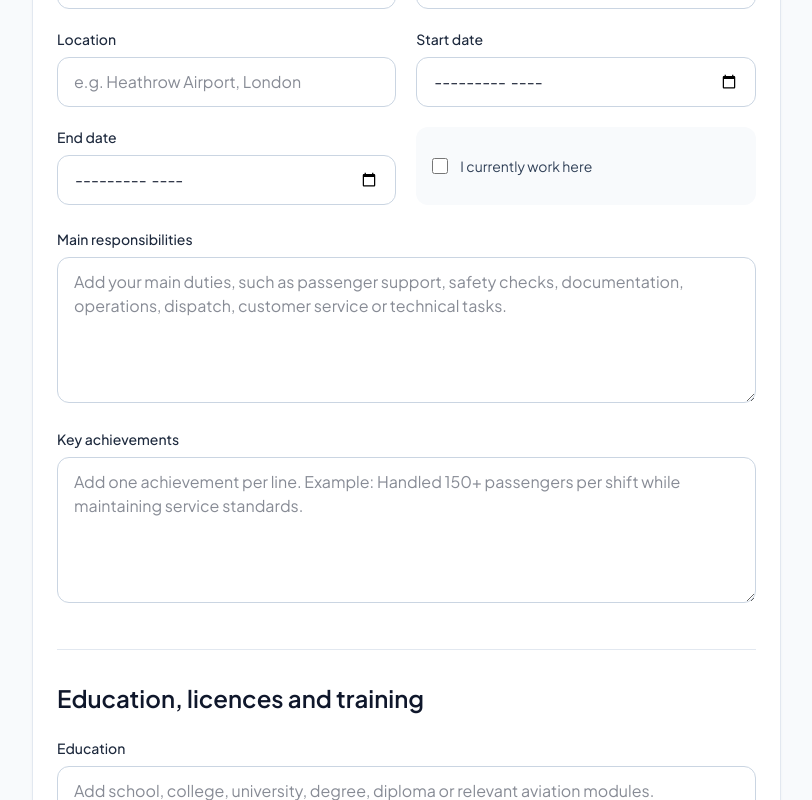
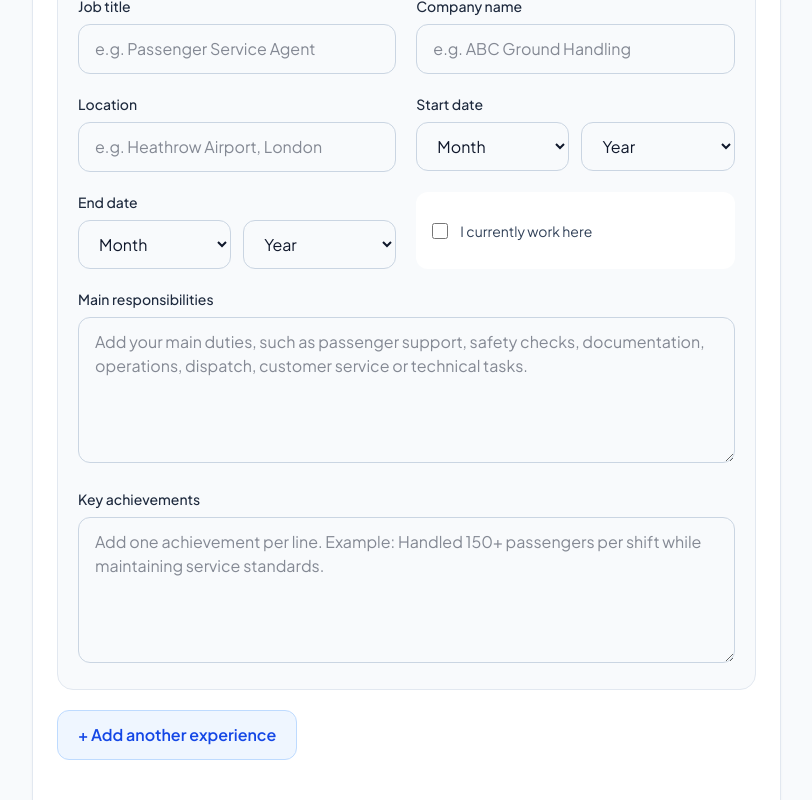
Before and after one commit to jjayakumaraero-eng/airportcv-web, a Next.js app: page /cv-builder in a window 1280 px wide. Shown: the part 2840-3640 px from the top of the page, without its empty margins (31-843 px from the left). Built offline with nearby package versions, Linux system fonts and the light colour scheme.

Commit message:
Add repeatable work experience fields

```diff
--- a/app/cv-builder/CVBuilderForm.tsx
+++ b/app/cv-builder/CVBuilderForm.tsx
@@ -2,6 +2,20 @@
 
 import Link from "next/link";
 import { type ChangeEvent, type FormEvent, useState } from "react";
+
+type WorkExperience = {
+  id: string;
+  jobTitle: string;
+  companyName: string;
+  location: string;
+  startMonth: string;
+startYear: string;
+endMonth: string;
+endYear: string;
+  currentlyWorking: boolean;
+  responsibilities: string;
+  achievements: string;
+};
 
 type MultiSelectField =
   | "selectedSkills"
@@ -26,14 +40,7 @@ type FormData = {
   selectedSystems: string[];
   otherSystems: string;
 
-  jobTitle: string;
-  companyName: string;
-  employmentLocation: string;
-  startDate: string;
-  endDate: string;
-  currentlyWorking: boolean;
-  responsibilities: string;
-  achievements: string;
+  workExperiences: WorkExperience[];
 
   education: string;
   selectedLicences: string[];
@@ -189,6 +196,43 @@ const availabilityOptions = [
   "More than 1 month",
   "Available from a specific date",
   ];
+  const monthOptions = [
+  "Jan",
+  "Feb",
+  "Mar",
+  "Apr",
+  "May",
+  "Jun",
+  "Jul",
+  "Aug",
+  "Sep",
+  "Oct",
+  "Nov",
+  "Dec",
+];
+
+const currentYear = new Date().getFullYear();
+
+const yearOptions = Array.from({ length: 60 }, (_, index) =>
+  String(currentYear - index)
+);
+
+
+function createWorkExperience(id: string): WorkExperience {
+  return {
+    id,
+    jobTitle: "",
+    companyName: "",
+    location: "",
+    startMonth: "",
+startYear: "",
+endMonth: "",
+endYear: "",
+    currentlyWorking: false,
+    responsibilities: "",
+    achievements: "",
+  };
+}
 
 const initialFormData: FormData = {
   fullName: "",
@@ -207,14 +251,7 @@ const initialFormData: FormData = {
   selectedSystems: [],
   otherSystems: "",
 
-  jobTitle: "",
-  companyName: "",
-  employmentLocation: "",
-  startDate: "",
-  endDate: "",
-  currentlyWorking: false,
-  responsibilities: "",
-  achievements: "",
+  workExperiences: [createWorkExperience("experience-1")],
 
   education: "",
   selectedLicences: [],
@@ -265,6 +302,20 @@ function joinItems(items: string[], otherValue = "") {
   return allItems.length ? allItems.join(", ") : "";
 }
 
+function getExperienceDates(experience: WorkExperience) {
+  const start =
+    experience.startMonth && experience.startYear
+      ? `${experience.startMonth} ${experience.startYear}`
+      : "Start date";
+
+  const end =
+    experience.endMonth && experience.endYear
+      ? `${experience.endMonth} ${experience.endYear}`
+      : "End date";
+
+  return experience.currentlyWorking ? `${start} – Present` : `${start} – ${end}`;
+}
+
 export default function CVBuilderForm() {
   const [formData, setFormData] = useState<FormData>(initialFormData);
   const [previewStarted, setPreviewStarted] = useState(false);
@@ -280,13 +331,59 @@ export default function CVBuilderForm() {
     }));
   }
 
-  function handleCurrentlyWorkingChange(event: ChangeEvent<HTMLInputElement>) {
-    const checked = event.target.checked;
-
+  function updateWorkExperience(
+    id: string,
+    field: keyof Omit<WorkExperience, "id" | "currentlyWorking">,
+    value: string
+  ) {
     setFormData((currentData) => ({
       ...currentData,
+      workExperiences: currentData.workExperiences.map((experience) =>
+        experience.id === id
+          ? {
+              ...experience,
+              [field]: value,
+            }
+          : experience
+      ),
+    }));
+  }
+
+  function toggleWorkExperienceCurrentlyWorking(id: string, checked: boolean) {
+    setFormData((currentData) => ({
+      ...currentData,
+      workExperiences: currentData.workExperiences.map((experience) =>
+        experience.id === id
+          ? {
+              ...experience,
               currentlyWorking: checked,
-      endDate: checked ? "" : currentData.endDate,
+              endMonth: checked ? "" : experience.endMonth,
+endYear: checked ? "" : experience.endYear,
+            }
+          : experience
+      ),
+    }));
+  }
+
+  function addWorkExperience() {
+    setFormData((currentData) => ({
+      ...currentData,
+      workExperiences: [
+        ...currentData.workExperiences,
+        createWorkExperience(`experience-${Date.now()}`),
+      ],
+    }));
+  }
+
+  function removeWorkExperience(id: string) {
+    setFormData((currentData) => ({
+      ...currentData,
+      workExperiences:
+        currentData.workExperiences.length === 1
+          ? currentData.workExperiences
+          : currentData.workExperiences.filter(
+              (experience) => experience.id !== id
+            ),
     }));
   }
 
@@ -323,13 +420,6 @@ export default function CVBuilderForm() {
     formData.selectedCertifications,
     formData.otherCertifications
   );
-
-  const experienceDates = formData.currentlyWorking
-    ? `${formatMonth(formData.startDate) || "Start date"} – Present`
-    : `${formatMonth(formData.startDate) || "Start date"} – ${
-        formatMonth(formData.endDate) || "End date"
-      }`;
-
   return (
     <main className="min-h-screen bg-slate-50 px-6 py-16">
       <section className="mx-auto max-w-6xl">
@@ -615,150 +705,249 @@ export default function CVBuilderForm() {
     Work experience
   </h2>
   <p className="mt-2 text-sm text-slate-600">
-                Add your most recent or most relevant role first. Use month and
-                year dates for a professional CV format.
+    Add your most recent or most relevant role first. Use month and year dates
+    for a professional CV format.
   </p>
 
-              <div className="mt-6 grid gap-5 md:grid-cols-2">
+  <div className="mt-6 space-y-6">
+    {formData.workExperiences.map((experience, index) => (
+      <div
+        key={experience.id}
+        className="rounded-2xl border border-slate-200 bg-slate-50 p-5"
+      >
+        <div className="mb-5 flex items-center justify-between gap-4">
+          <h3 className="font-semibold text-slate-900">
+            Experience {index + 1}
+          </h3>
+
+          {formData.workExperiences.length > 1 && (
+            <button
+              type="button"
+              onClick={() => removeWorkExperience(experience.id)}
+              className="text-sm font-semibold text-red-600 hover:text-red-700"
+            >
+              Remove
+            </button>
+          )}
+        </div>
+
+        <div className="grid gap-5 md:grid-cols-2">
           <div>
-                  <label
-                    htmlFor="jobTitle"
-                    className="mb-2 block text-sm font-medium text-slate-800"
-                  >
+            <label className="mb-2 block text-sm font-medium text-slate-800">
               Job title
             </label>
             <input
-                    id="jobTitle"
-                    name="jobTitle"
               type="text"
-                    value={formData.jobTitle}
-                    onChange={handleTextChange}
+              value={experience.jobTitle}
+              onChange={(event) =>
+                updateWorkExperience(
+                  experience.id,
+                  "jobTitle",
+                  event.target.value
+                )
+              }
               placeholder="e.g. Passenger Service Agent"
               className="w-full rounded-xl border border-slate-300 px-4 py-3 text-slate-900 outline-none focus:border-blue-500 focus:ring-2 focus:ring-blue-100"
             />
           </div>
 
           <div>
-                  <label
-                    htmlFor="companyName"
-                    className="mb-2 block text-sm font-medium text-slate-800"
-                  >
+            <label className="mb-2 block text-sm font-medium text-slate-800">
               Company name
             </label>
             <input
-                    id="companyName"
-                    name="companyName"
               type="text"
-                    value={formData.companyName}
-                    onChange={handleTextChange}
+              value={experience.companyName}
+              onChange={(event) =>
+                updateWorkExperience(
+                  experience.id,
+                  "companyName",
+                  event.target.value
+                )
+              }
               placeholder="e.g. ABC Ground Handling"
               className="w-full rounded-xl border border-slate-300 px-4 py-3 text-slate-900 outline-none focus:border-blue-500 focus:ring-2 focus:ring-blue-100"
             />
           </div>
 
           <div>
-                  <label
-                    htmlFor="employmentLocation"
-                    className="mb-2 block text-sm font-medium text-slate-800"
-                  >
+            <label className="mb-2 block text-sm font-medium text-slate-800">
               Location
             </label>
             <input
-                    id="employmentLocation"
-                    name="employmentLocation"
               type="text"
-                    value={formData.employmentLocation}
-                    onChange={handleTextChange}
+              value={experience.location}
+              onChange={(event) =>
+                updateWorkExperience(
+                  experience.id,
+                  "location",
+                  event.target.value
+                )
+              }
               placeholder="e.g. Heathrow Airport, London"
               className="w-full rounded-xl border border-slate-300 px-4 py-3 text-slate-900 outline-none focus:border-blue-500 focus:ring-2 focus:ring-blue-100"
             />
           </div>
 
           <div>
-                  <label
-                    htmlFor="startDate"
-                    className="mb-2 block text-sm font-medium text-slate-800"
-                  >
+  <label className="mb-2 block text-sm font-medium text-slate-800">
     Start date
   </label>
-                  <input
-                    id="startDate"
-                    name="startDate"
-                    type="month"
-                    value={formData.startDate}
-                    onChange={handleTextChange}
+  <div className="grid grid-cols-2 gap-3">
+    <select
+      value={experience.startMonth}
+      onChange={(event) =>
+        updateWorkExperience(
+          experience.id,
+          "startMonth",
+          event.target.value
+        )
+      }
       className="w-full rounded-xl border border-slate-300 px-4 py-3 text-slate-900 outline-none focus:border-blue-500 focus:ring-2 focus:ring-blue-100"
-                  />
+    >
+      <option value="">Month</option>
+      {monthOptions.map((month) => (
+        <option key={month} value={month}>
+          {month}
+        </option>
+      ))}
+    </select>
+
+    <select
+      value={experience.startYear}
+      onChange={(event) =>
+        updateWorkExperience(
+          experience.id,
+          "startYear",
+          event.target.value
+        )
+      }
+      className="w-full rounded-xl border border-slate-300 px-4 py-3 text-slate-900 outline-none focus:border-blue-500 focus:ring-2 focus:ring-blue-100"
+    >
+      <option value="">Year</option>
+      {yearOptions.map((year) => (
+        <option key={year} value={year}>
+          {year}
+        </option>
+      ))}
+    </select>
+  </div>
 </div>
 
 <div>
-                  <label
-                    htmlFor="endDate"
-                    className="mb-2 block text-sm font-medium text-slate-800"
-                  >
+  <label className="mb-2 block text-sm font-medium text-slate-800">
     End date
   </label>
-                  <input
-                    id="endDate"
-                    name="endDate"
-                    type="month"
-                    value={formData.endDate}
-                    onChange={handleTextChange}
-                    disabled={formData.currentlyWorking}
+  <div className="grid grid-cols-2 gap-3">
+    <select
+      value={experience.endMonth}
+      onChange={(event) =>
+        updateWorkExperience(
+          experience.id,
+          "endMonth",
+          event.target.value
+        )
+      }
+      disabled={experience.currentlyWorking}
       className="w-full rounded-xl border border-slate-300 px-4 py-3 text-slate-900 outline-none focus:border-blue-500 focus:ring-2 focus:ring-blue-100 disabled:bg-slate-100"
-                  />
+    >
+      <option value="">Month</option>
+      {monthOptions.map((month) => (
+        <option key={month} value={month}>
+          {month}
+        </option>
+      ))}
+    </select>
+
+    <select
+      value={experience.endYear}
+      onChange={(event) =>
+        updateWorkExperience(
+          experience.id,
+          "endYear",
+          event.target.value
+        )
+      }
+      disabled={experience.currentlyWorking}
+      className="w-full rounded-xl border border-slate-300 px-4 py-3 text-slate-900 outline-none focus:border-blue-500 focus:ring-2 focus:ring-blue-100 disabled:bg-slate-100"
+    >
+      <option value="">Year</option>
+      {yearOptions.map((year) => (
+        <option key={year} value={year}>
+          {year}
+        </option>
+      ))}
+    </select>
+  </div>
 </div>
 
-                <label className="flex items-center gap-3 rounded-xl bg-slate-50 px-4 py-3 text-sm text-slate-700">
+          <label className="flex items-center gap-3 rounded-xl bg-white px-4 py-3 text-sm text-slate-700">
             <input
               type="checkbox"
-                    checked={formData.currentlyWorking}
-                    onChange={handleCurrentlyWorkingChange}
+              checked={experience.currentlyWorking}
+              onChange={(event) =>
+                toggleWorkExperienceCurrentlyWorking(
+                  experience.id,
+                  event.target.checked
+                )
+              }
               className="h-4 w-4"
             />
             I currently work here
           </label>
         </div>
 
-              <div className="mt-6 space-y-5">
+        <div className="mt-5 space-y-5">
           <div>
-                  <label
-                    htmlFor="responsibilities"
-                    className="mb-2 block text-sm font-medium text-slate-800"
-                  >
+            <label className="mb-2 block text-sm font-medium text-slate-800">
               Main responsibilities
             </label>
             <textarea
-                    id="responsibilities"
-                    name="responsibilities"
               rows={5}
-                    value={formData.responsibilities}
-                    onChange={handleTextChange}
+              value={experience.responsibilities}
+              onChange={(event) =>
+                updateWorkExperience(
+                  experience.id,
+                  "responsibilities",
+                  event.target.value
+                )
+              }
               placeholder="Add your main duties, such as passenger support, safety checks, documentation, operations, dispatch, customer service or technical tasks."
               className="w-full rounded-xl border border-slate-300 px-4 py-3 text-slate-900 outline-none focus:border-blue-500 focus:ring-2 focus:ring-blue-100"
             />
           </div>
 
           <div>
-                  <label
-                    htmlFor="achievements"
-                    className="mb-2 block text-sm font-medium text-slate-800"
-                  >
+            <label className="mb-2 block text-sm font-medium text-slate-800">
               Key achievements
             </label>
             <textarea
-                    id="achievements"
-                    name="achievements"
               rows={5}
-                    value={formData.achievements}
-                    onChange={handleTextChange}
+              value={experience.achievements}
+              onChange={(event) =>
+                updateWorkExperience(
+                  experience.id,
+                  "achievements",
+                  event.target.value
+                )
+              }
               placeholder="Add one achievement per line. Example: Handled 150+ passengers per shift while maintaining service standards."
               className="w-full rounded-xl border border-slate-300 px-4 py-3 text-slate-900 outline-none focus:border-blue-500 focus:ring-2 focus:ring-blue-100"
             />
           </div>
         </div>
       </div>
+    ))}
+  </div>
 
+  <button
+    type="button"
+    onClick={addWorkExperience}
+    className="mt-5 rounded-xl border border-blue-200 bg-blue-50 px-5 py-3 font-semibold text-blue-700 hover:bg-blue-100"
+  >
+    + Add another experience
+  </button>
+</div>
             <div className="mt-10 border-t border-slate-200 pt-8">
               <h2 className="text-2xl font-semibold text-slate-900">
                 Education, licences and training
@@ -1158,26 +1347,29 @@ export default function CVBuilderForm() {
     Work Experience
   </h3>
 
-                    <div className="mt-2">
+  <div className="mt-2 space-y-5">
+    {formData.workExperiences.map((experience) => (
+      <div key={experience.id}>
         <p className="font-semibold text-slate-900">
-                        {formData.jobTitle || "Job Title"}
-                        {formData.companyName
-                          ? ` | ${formData.companyName}`
-                          : ""}
+          {experience.jobTitle || "Job Title"}
+          {experience.companyName ? ` | ${experience.companyName}` : ""}
         </p>
+
         <p>
-                        {formData.employmentLocation ||
-                          "Employment location"}{" "}
-                        | {experienceDates}
+          {experience.location || "Employment location"} |{" "}
+          {getExperienceDates(experience)}
         </p>
+
         <p className="mt-2 whitespace-pre-line">
-                        {formData.responsibilities ||
+          {experience.responsibilities ||
             "Main responsibilities will appear here."}
         </p>
+
         <p className="mt-2 whitespace-pre-line">
-                        {formData.achievements ||
-                          "Key achievements will appear here."}
+          {experience.achievements || "Key achievements will appear here."}
         </p>
+      </div>
+    ))}
   </div>
 </section>
 
```
Lines whose indentation alone changed are shown as unchanged.
